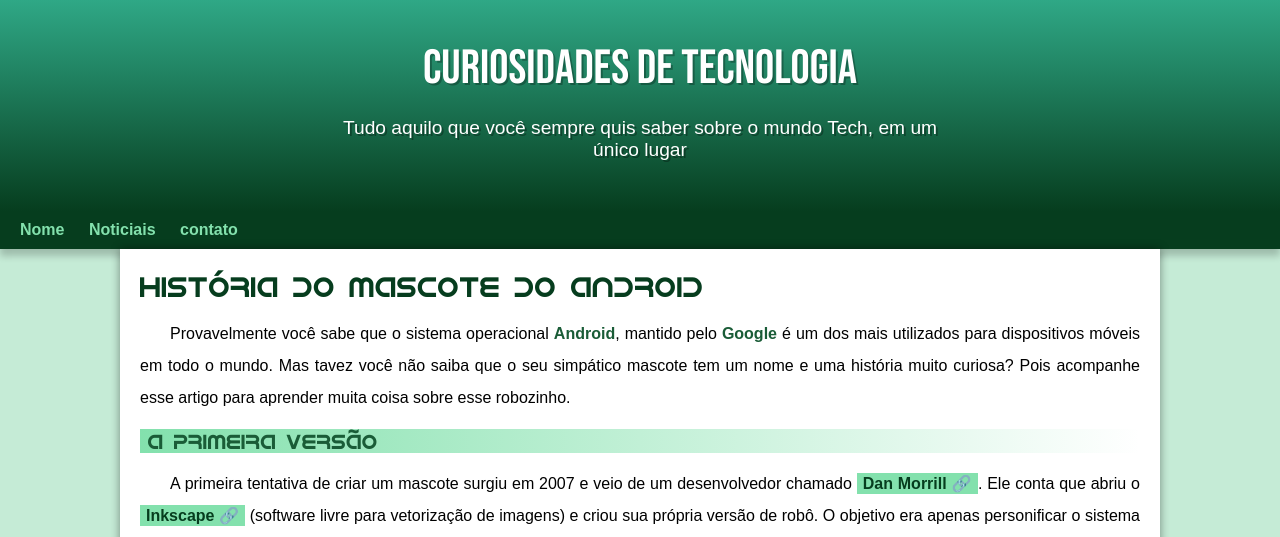
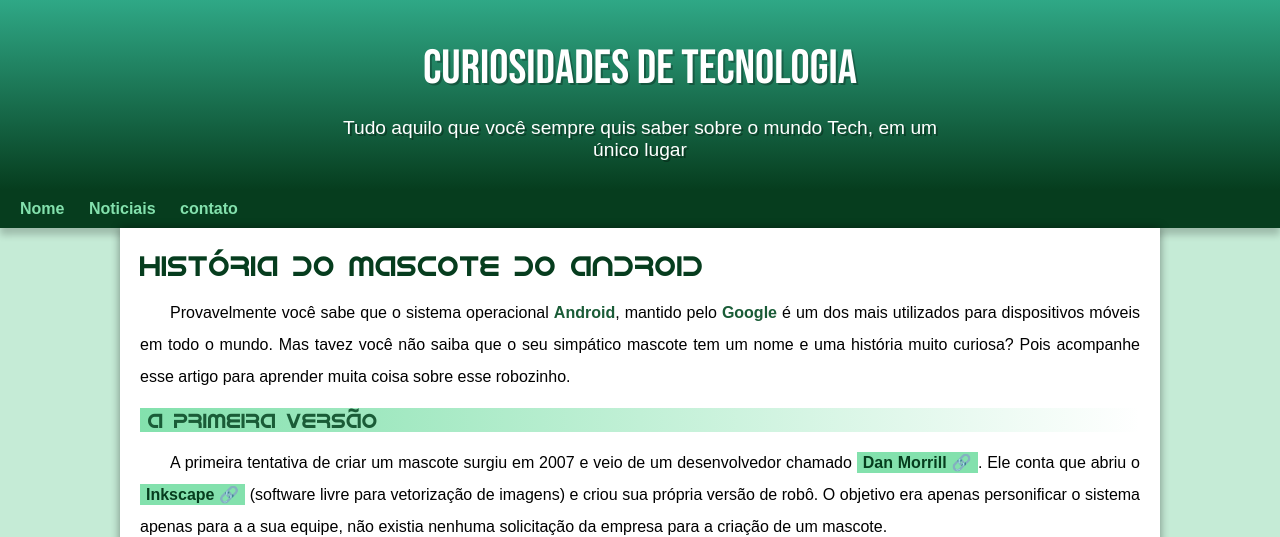
Before and after one commit to MuriloPunko/projeto-android, a plain HTML site: page index.html in a window 1280 px wide. Shown: the top 537 px of the page. Drawn offline with Linux system fonts and the light colour scheme.

Commit message:
outra correção

```diff
--- a/estilo/style.css
+++ b/estilo/style.css
@@ -54,6 +54,7 @@ header > h1 {
 }
 
 header > p {
+    font-family: var(--fonte-padrao);
     color: white;
     font-size: 1.2em;
     color: white;
@@ -61,7 +62,7 @@ header > p {
     padding-right: 10px;
     padding-left: 10px;
     margin: auto;
-    padding-bottom: 50px;
+    padding-bottom: 0px;
     text-shadow: 2px 2px 0px rgba(0, 0, 0, 0.315);
 }
 
```
